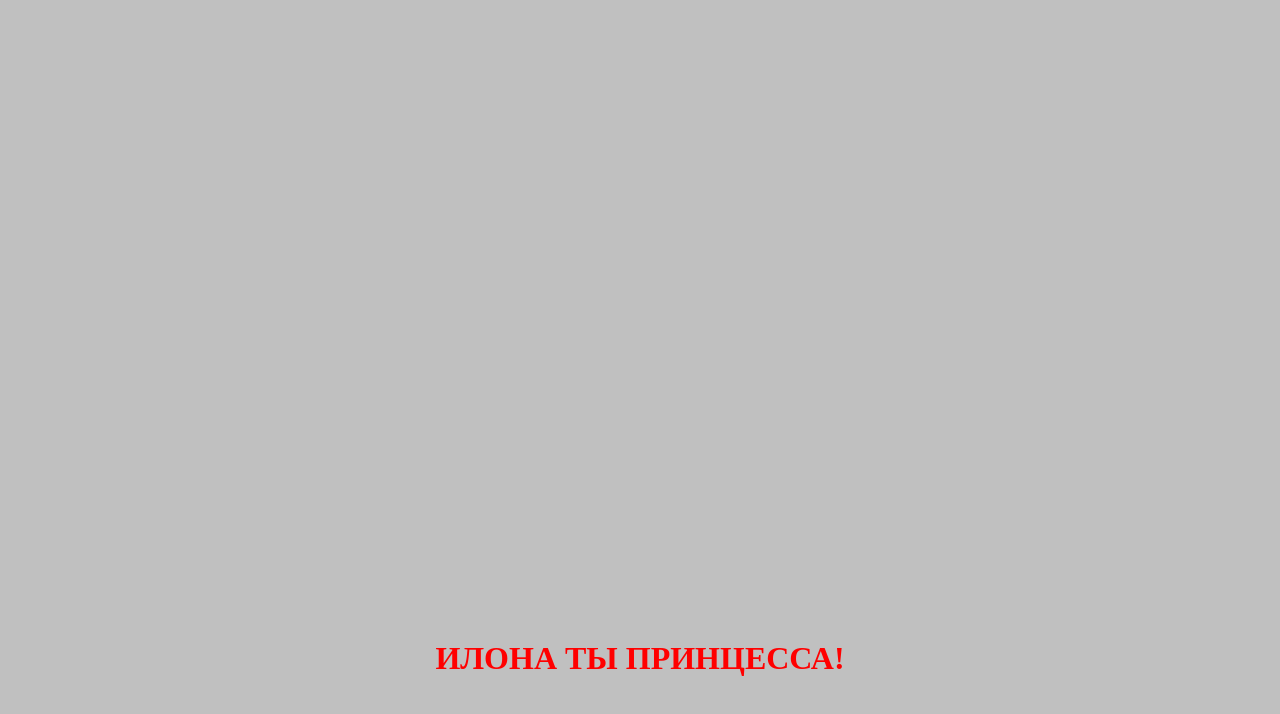
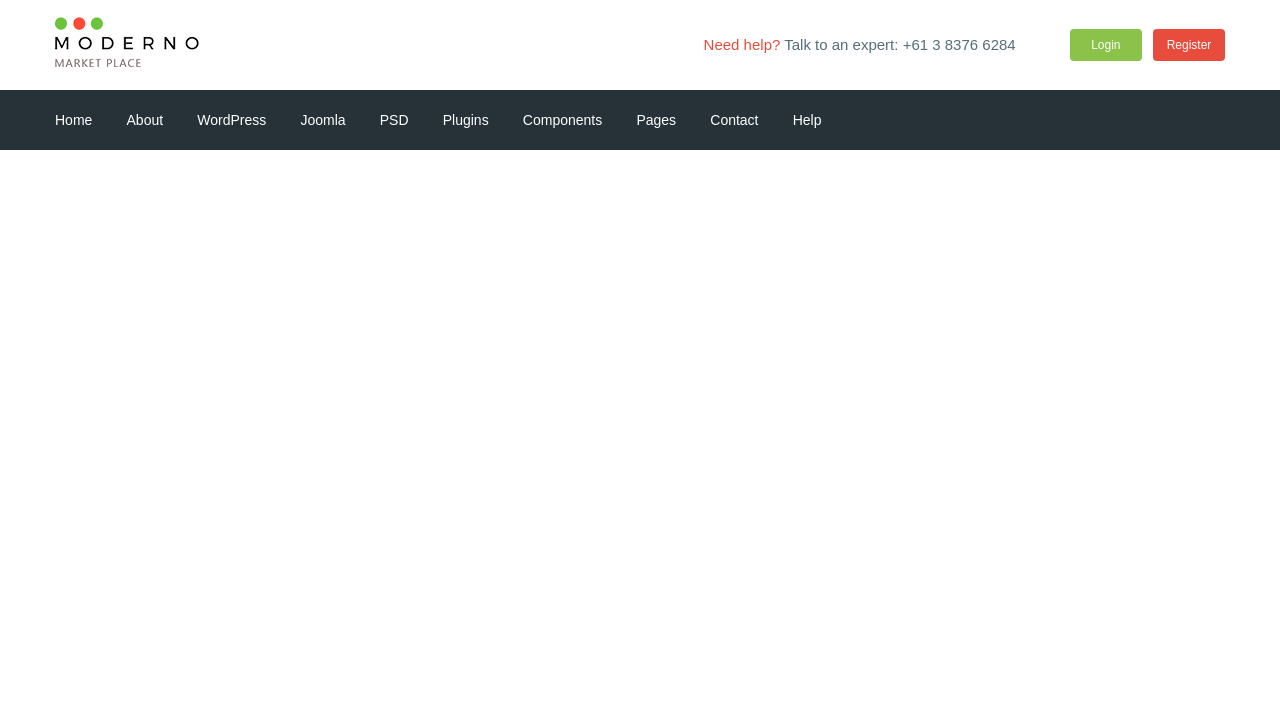
Before and after one commit to ivannikovlg13/moderno, a website: page app/index.html in a window 1280 px wide. Shown: the top 714 px of the page. Drawn offline with nearby package versions, Linux system fonts and the light colour scheme; files that its build step writes are made by us from their sources.

Commit message:
added header

```diff
--- a/app/index.html
+++ b/app/index.html
@@ -5,12 +5,98 @@
     <meta charset="UTF-8">
     <meta name="viewport" content="width=device-width, initial-scale=1.0">
     <title>Document</title>
+    <link href="https://fonts.googleapis.com/css?family=Roboto:500,700&display=swap" rel="stylesheet">
     <link rel="stylesheet" href="css/libs.min.css">
     <link rel="stylesheet" href="css/style.min.css">
 </head>
 
 <body>
-    <h1>ИЛОНА ТЫ ПРИНЦЕССА!</h1>
+    <header class="header">
+        <div class="header__top">
+            <div class="container">
+                <div class="header__top-inner">
+                    <div class="header__logo">
+                        <a href="#">
+                            <img src="images/logo.png" alt="">
+                        </a>
+                    </div>
+                    <div class="header__text">
+                        <a href="#">
+                            <span>Need help?</span>
+                        </a>
+                        Talk to an expert:
+                        <a class="header__phone" href="tel:+61383766284">+61 3 8376 6284</a>
+                    </div>
+                    <div class="header__box">
+                        <a class="basket" href="#"></a>
+                        <a href="#" class="header__btn header__btn-login">Login</a>
+                        <a href="#" class="header__btn header__btn-register">Register</a>
+                    </div>
+                </div>
+            </div>
+        </div>
+        <div class="header__menu">
+            <div class="container">
+                <nav class="menu">
+                    <ul class="menu__list">
+                        <li>
+                            <a href="#">
+                                Home
+                            </a>
+                        </li>
+                        <li>
+                            <a href="#">
+                                About
+                            </a>
+                        </li>
+                        <li>
+                            <a href="#">
+                                WordPress
+                            </a>
+                        </li>
+                        <li>
+                            <a href="#">
+                                Joomla
+                            </a>
+                        </li>
+                        <li>
+                            <a href="#">
+                                PSD
+                            </a>
+                        </li>
+                        <li>
+                            <a href="#">
+                                Plugins
+                            </a>
+                        </li>
+                        <li>
+                            <a href="#">
+                                Components
+                            </a>
+                        </li>
+                        <li>
+                            <a href="#">
+                                Pages
+                            </a>
+                        </li>
+                        <li>
+                            <a href="#">
+                                Contact
+                            </a>
+                        </li>
+                        <li>
+                            <a href="#">
+                                Help
+                            </a>
+                        </li>
+                    </ul>
+                </nav>
+            </div>
+        </div>
+
+
+
+    </header>
 
     <script src="https://ajax.googleapis.com/ajax/libs/jquery/3.4.1/jquery.min.js"></script>
     <script src="js/libs.min.js"></script>
--- /dev/null
+++ b/app/scss/_fonts.scss
@@ -0,0 +1,8 @@
+@font-face {
+	font-family: 'Roboto-Regular', sans-serif;
+	src:  url('../fonts/Roboto-Regular.woff2') format('woff2'),
+		    url('../fonts/Roboto-Regular.woff') format('woff');
+  // font-weight: 400;
+  font-display: swap;
+
+}
--- /dev/null
+++ b/app/scss/_global.scss
@@ -0,0 +1,31 @@
+html {
+    box-sizing: border-box;
+}
+
+*,
+*::before,
+*::after {
+    box-sizing: inherit;
+}
+body{
+  font-family: 'Roboto-Regular', sans-serif;
+    font-size: 15px;
+    line-height: 24px;
+    font-weight: 400;
+    color: $text;
+}
+a{
+  display: inline-block;
+  text-decoration: none;
+  color: $text;
+}
+ul,li{
+  margin: 0;
+  padding: 0;
+  list-style: none;
+}
+.container {
+  max-width: 1200px;
+  margin: 0 auto;
+  padding: 0 15px;
+}
--- /dev/null
+++ b/app/scss/_vars.scss
@@ -0,0 +1,4 @@
+$text:#546e7a;
+$red:#e74c3c;
+$green:#8bc34a;
+$bg:#263238;
--- a/app/scss/style.scss
+++ b/app/scss/style.scss
@@ -1,24 +1,55 @@
-html {
-    box-sizing: border-box;
+@import 'vars';
+@import 'global';
+@import 'fonts';
+
+
+.header__top-inner{
+    display: flex;
+    justify-content: space-between;
+    height: 90px;
+    align-items: center;
+}
+.header__text{
+    margin-left: auto;
+    margin-right: 50px;
+    span{
+        color:$red;
+    }
 }
 
-*,
-*::before,
-*::after {
-    box-sizing: inherit;
+.header__btn{
+    padding: 4px;
+    width: 72px;
+    border-radius: 4px;
+    text-align: center;
+    color:#fff;
+    font-size: 12px;
 }
-
-
-h1{
-    color:red;
-    text-align: center;
-    margin: 50% auto;
+.header__btn-login{
+    background-color:$green;
 }
-
-body{
-    background-color: silver;
+.header__btn-register{
+    background-color:$red;
+    margin-left: 7px;
 }
-.box{
-    display: flex;
+.header__menu{
+    background-color: $bg;
 
 }
+.menu{
+    display: flex;
+    align-items: center;
+    height: 60px;
+}
+.menu__list{
+    li{
+        display: inline-block;
+        & + li{
+            margin-left: 30px;
+        }
+    }
+    a{
+        color:#fff;
+        font-size: 14px;
+    }
+}
--- a/gulpfile.js
+++ b/gulpfile.js
@@ -8,7 +8,7 @@ let gulp = require('gulp'),
     cssmin = require('gulp-cssmin');
 
  gulp.task('sass', function(){
-     return gulp.src('app/scss/style.scss')
+     return gulp.src('app/scss/**/*.scss')
             .pipe(sass({ outputStyle: 'compressed' }))
             .pipe(rename({suffix : '.min'}))
             .pipe(autoPrefixer({
@@ -53,7 +53,7 @@ gulp.task('js', function () {
 
 
  gulp.task('watch', function(){
-    gulp.watch('app/scss/style.scss', gulp.parallel('sass'));
+    gulp.watch('app/scss/**/*.scss', gulp.parallel('sass'));
     gulp.watch('app/*.html', gulp.parallel('html'));
     gulp.watch('app/js/*.js', gulp.parallel('js'));
  });
@@ -66,7 +66,7 @@ gulp.task('browser-sync', function () {
     });
 });
 
-gulp.task('default', gulp.parallel('style', 'script', 'sass', 'watch', 'browser-sync'))
+gulp.task('default', gulp.parallel('style', 'script', 'sass', 'watch', 'browser-sync'));
 
 
 
```
Also changed, not shown: app/fonts/Roboto-Regular.woff (added), app/fonts/Roboto-Regular.woff2 (added), app/images/logo.png (added).
